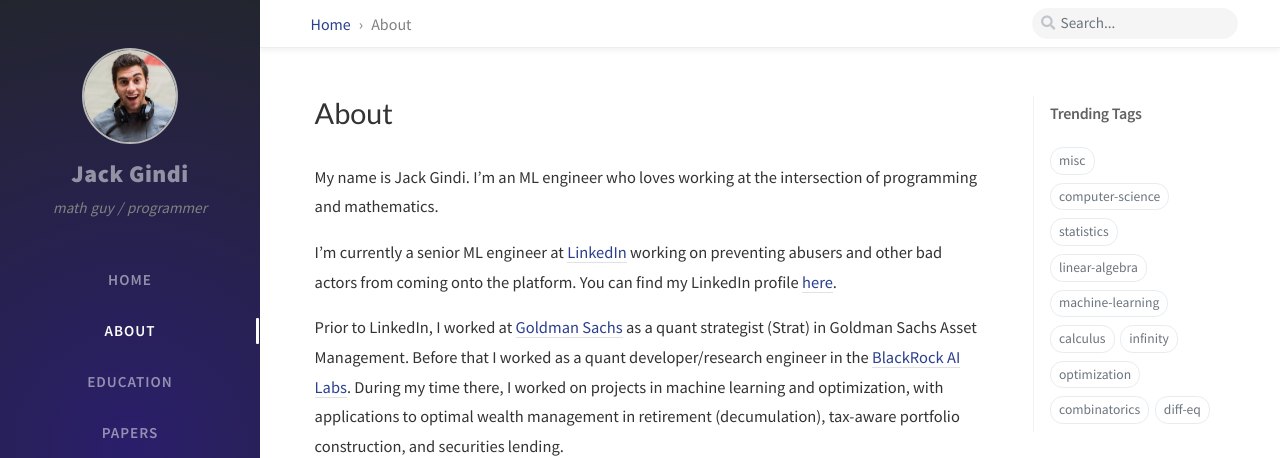
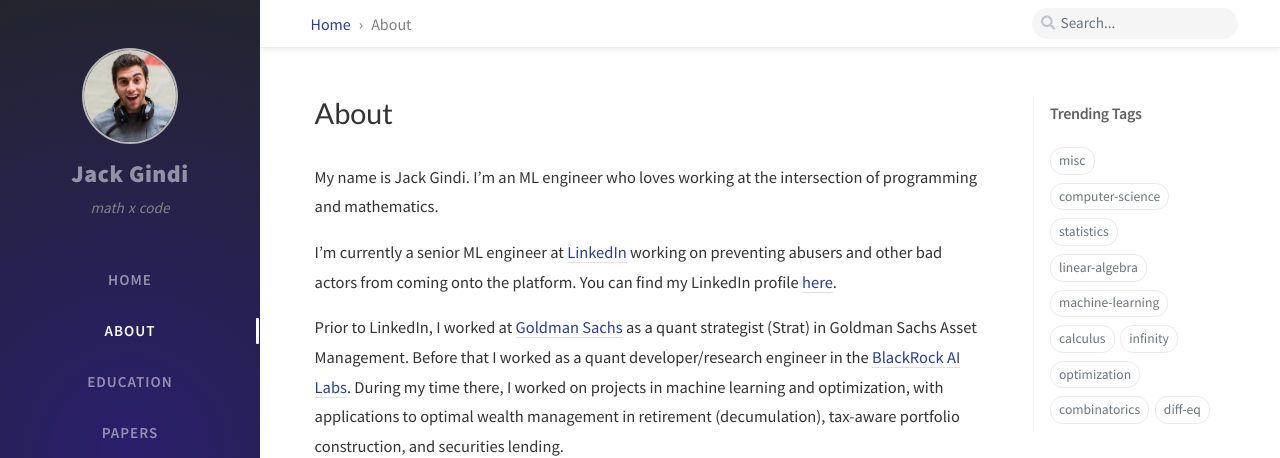
Before and after one commit to gindij/personal_website, a Jekyll site: the page built from _tabs/about.md, in a window 1280 px wide. Shown: the top 458 px of the page. Built offline with Jekyll 4.4.1, drawn with Linux system fonts in a browser that asks for light colours; nearby versions of some CDN libraries; comment, search, counter and statistics services are not loaded; part of the change alters nothing that is shown.

```diff
--- a/_config.yml
+++ b/_config.yml
@@ -1,7 +1,4 @@
 # The Site Configuration
-
-google_analytics:
-  id: "G-BEZGCDXPKZ"
 
 # Import the theme
 theme: jekyll-theme-chirpy
@@ -20,7 +17,7 @@ timezone: America/New_York
 # --------------------------
 title: Jack Gindi                          # the main title
 
-tagline: math guy / programmer   # it will display as the sub-title
+tagline: math x code   # it will display as the sub-title
 
 description: >-                        # used by seo meta and the atom feed
   Passionate about the intersection between math and programming.
@@ -53,7 +50,7 @@ google_site_verification: google_meta_tag_verification # change to your verifica
 # --------------------------
 
 google_analytics:
-  id: ''          # Fill with your Google Analytics ID
+  id: 'G-BEZGCDXPKZ'          # Fill with your Google Analytics ID
   pv:
     # The Google Analytics pageviews switch.
     # DO NOT enable it unless you know how to deploy the Google Analytics superProxy.
```
